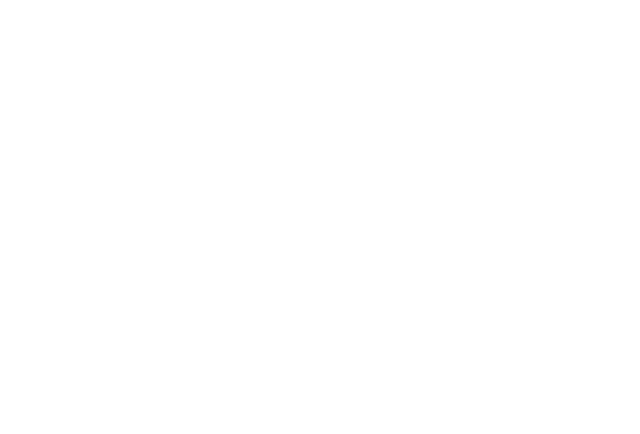
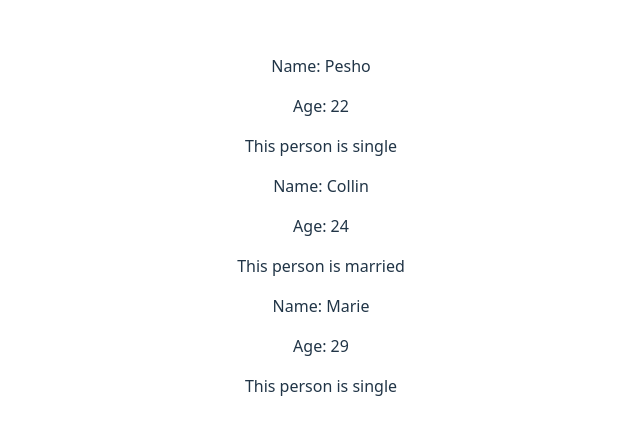
Before and after one commit to StPKr/React-TS, a React (Vite) app: page / in a window 1280 px wide. Shown: the part 174-608 px from the top of the page, without its empty margins (319-959 px from the left). Built offline with nearby package versions, Linux system fonts and the light colour scheme.

Commit message:
defining props with interface

```diff
--- a/src/App.tsx
+++ b/src/App.tsx
@@ -5,7 +5,9 @@
 
   return (
     <>
-
+      <Person name={"Pesho"} age={22} isMarried={false} />
+      <Person name={"Collin"} age={24} isMarried={true} />
+      <Person name={"Marie"} age={29} isMarried={false} />
     </>
   )
 }
--- a/src/Person.tsx
+++ b/src/Person.tsx
@@ -1,5 +1,19 @@
+interface Person {
+    name: string,
+    age: number,
+    isMarried: boolean,
+}
 
-
-export const Person = () => {
-    return  <div>Person</div>
+export const Person = (props: Person) => {
+    return <div>
+        <p>
+            Name: {props.name}
+        </p>
+        <p>
+            Age: {props.age}
+        </p>
+        <p>
+            This person {props.isMarried ? "is married" : "is single"}
+        </p>
+    </div>
 }
```
